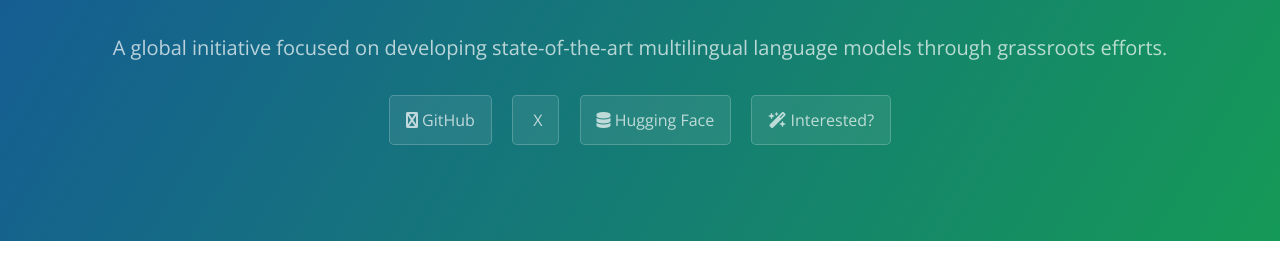
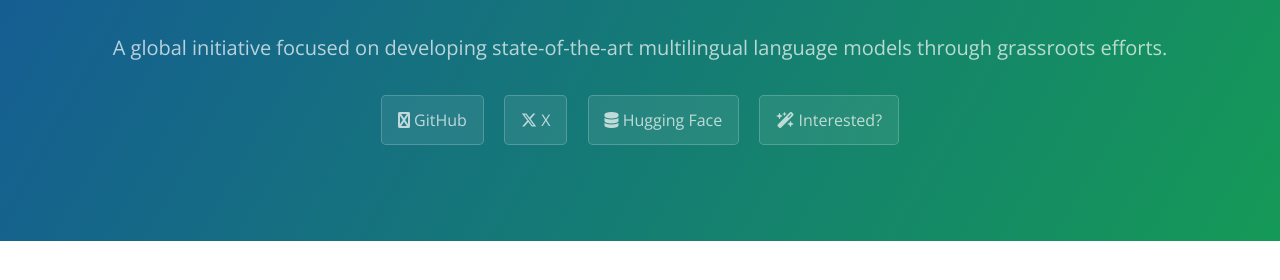
Before and after one commit to grassroots-science/grassroots-science.github.io, a Jekyll site: the page built from index.md, in a window 1280 px wide. Shown: the part 268-548 px from the top of the page. Built offline with Jekyll 4.4.1, drawn with Linux system fonts in a browser that asks for light colours.

Commit message:
Update default.html

```diff
--- a/_layouts/default.html
+++ b/_layouts/default.html
@@ -7,7 +7,7 @@
     <link rel="shortcut icon" type="image/x-icon" href="/assets/images/favicon.ico">
     <link rel="preconnect" href="https://fonts.gstatic.com">
     <link rel="preload" href="https://fonts.googleapis.com/css?family=Open+Sans:400,700&display=swap" as="style" type="text/css" crossorigin>
-    <link rel="stylesheet" href="https://cdnjs.cloudflare.com/ajax/libs/font-awesome/6.0.0/css/all.min.css">
+    <link rel="stylesheet" href="https://cdnjs.cloudflare.com/ajax/libs/font-awesome/6.7.1/css/all.min.css">
 
     <meta name="viewport" content="width=device-width, initial-scale=1">
     <meta name="theme-color" content="#157878">
```
